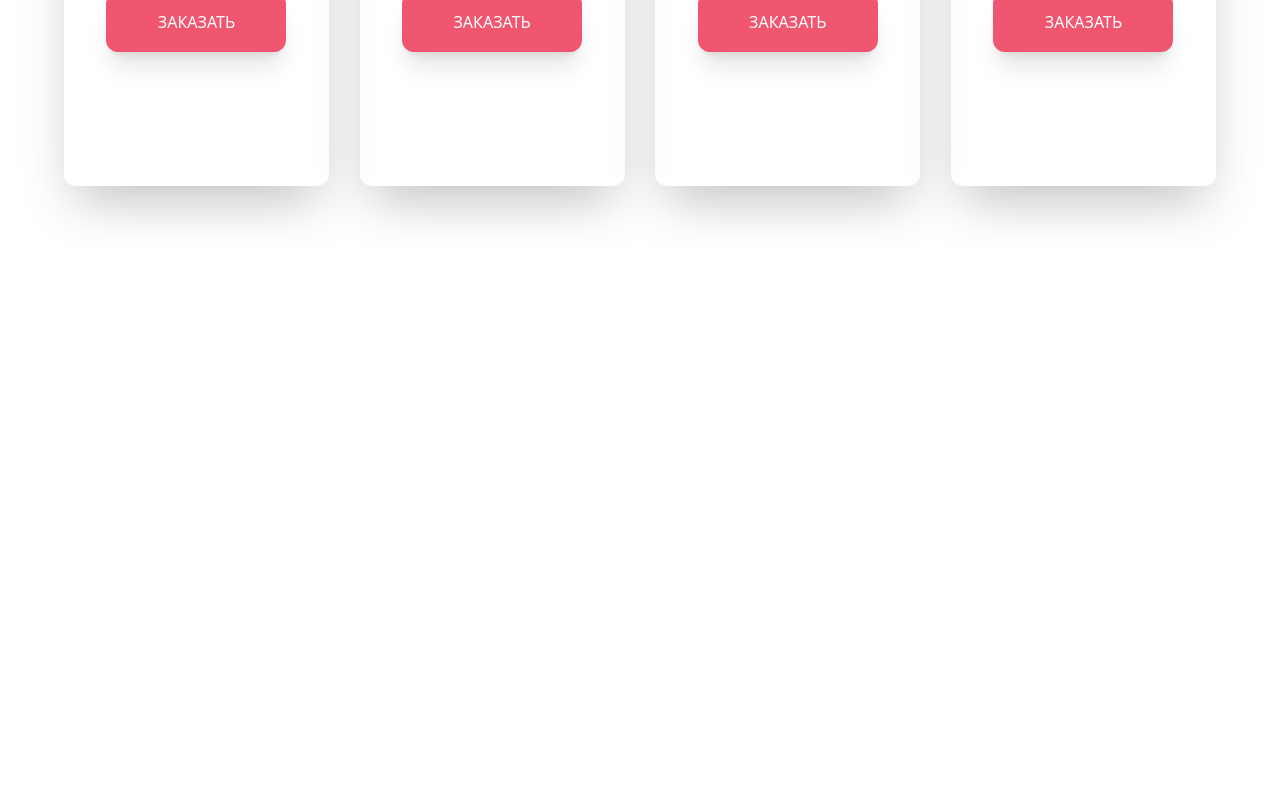
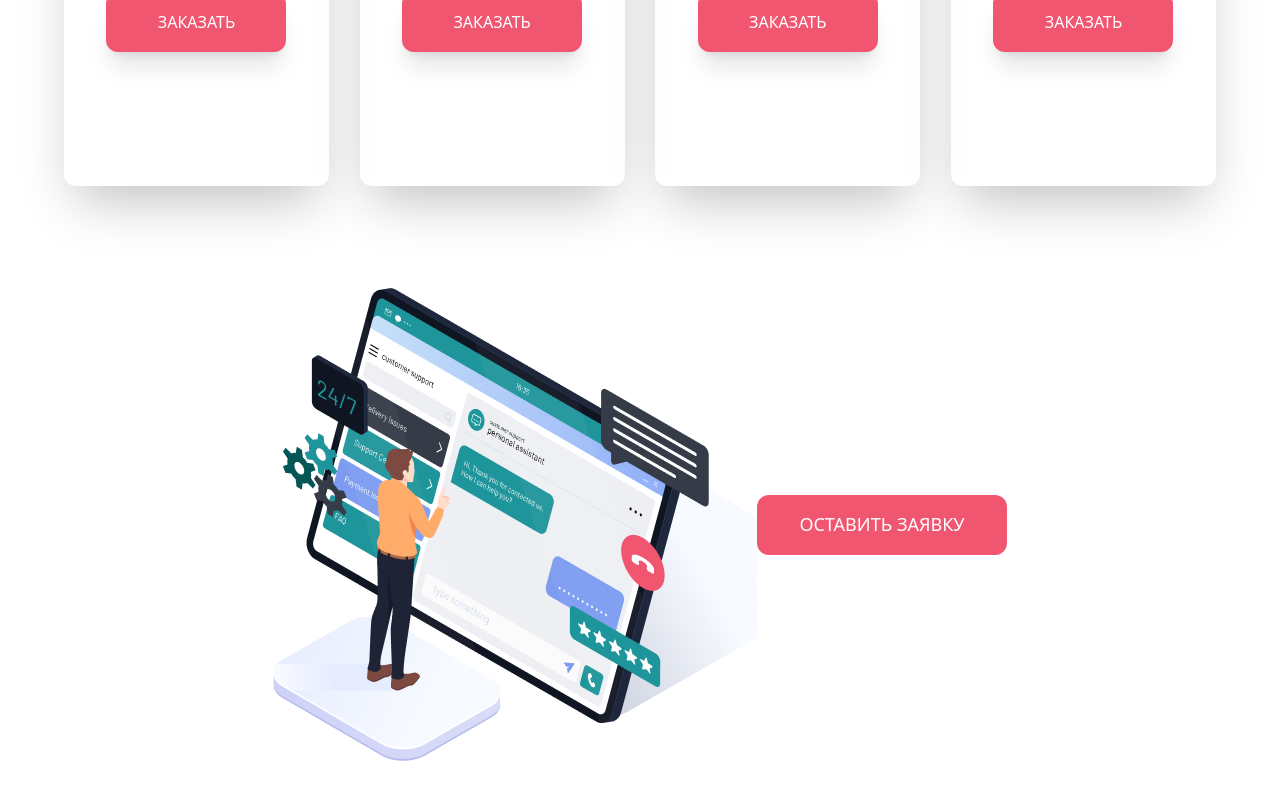
Before and after one commit to Mukhammadullo/ProductFit, a React (Vite) app: page / in a window 1280 px wide. Shown: the part 4249-5049 px from the top of the page. Before the commit the page ends 4499 px from the top, so only its background shows below. Built offline with nearby package versions, Linux system fonts and the light colour scheme.

Commit message:
section9

```diff
--- a/src/App.jsx
+++ b/src/App.jsx
@@ -213,7 +213,17 @@ function App() {
 
 
       {/* section9 */}
-      <section>
+      <section className='sm:flex sm:justify-center items-center m-[8%] '>
+
+        {/* left */}
+        <div>
+          <img src='src/assets/Group (1).png' />
+        </div>
+
+        {/* right */}
+        <div>
+          <button className='w-[250px] h-[60px] bg-[#F05670] rounded-[12px] text-[18px]  text-[white]'>ОСТАВИТЬ ЗАЯВКУ</button>
+        </div>
 
       </section>
 
```
Also changed, not shown: src/assets/Group (1).png (added).
